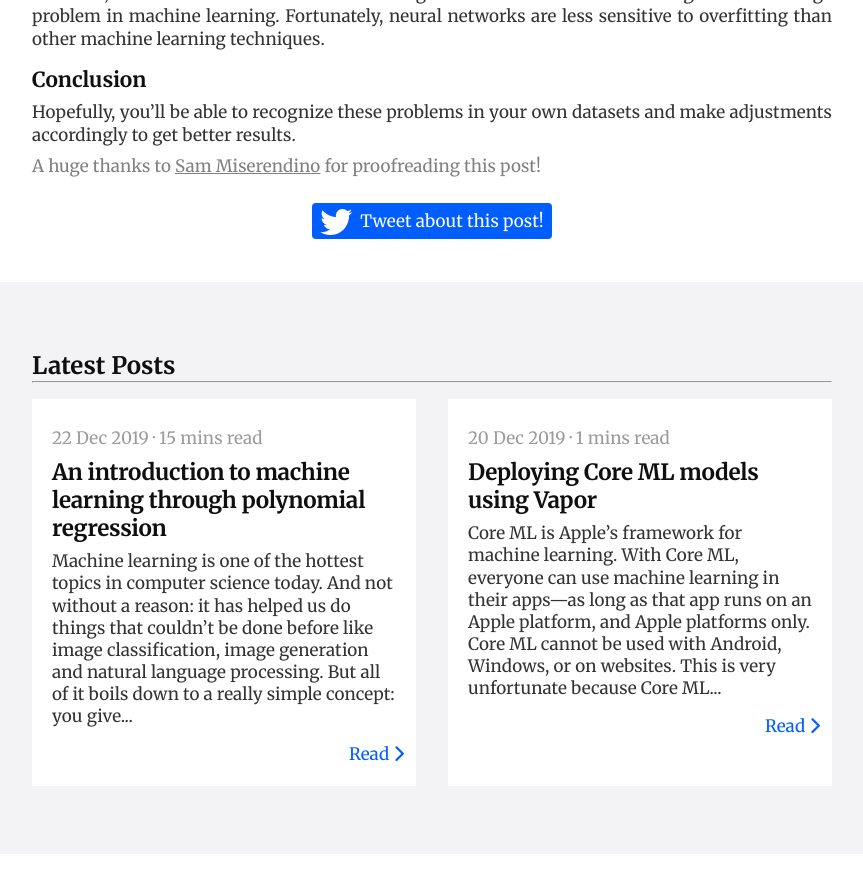
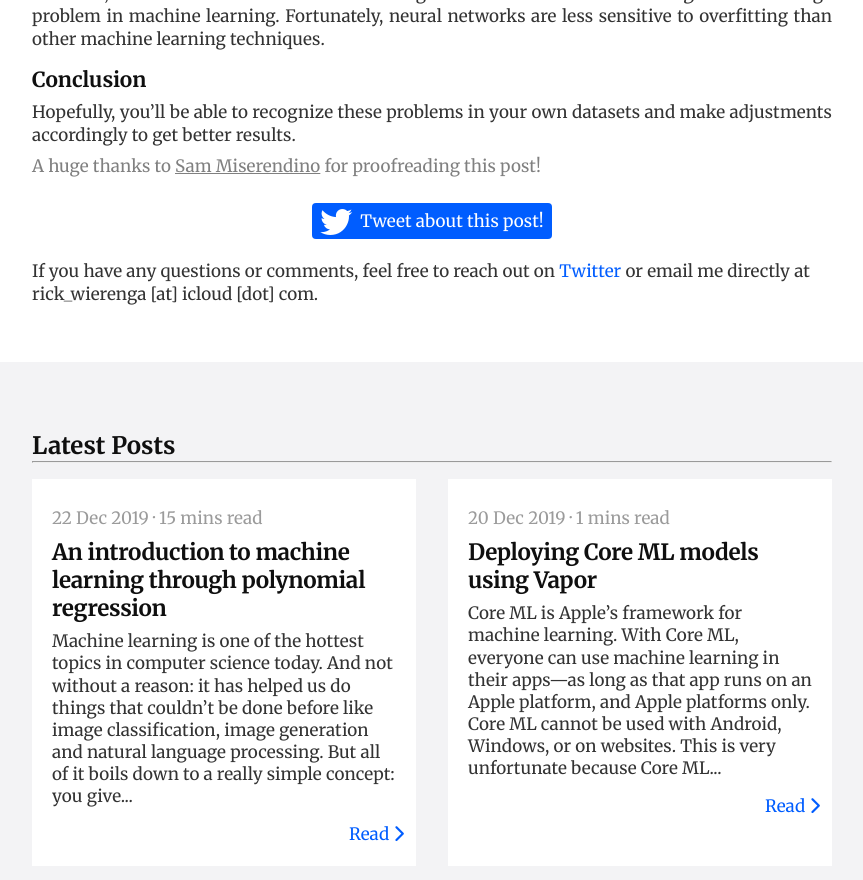
Before and after one commit to rickwierenga/rickwierenga.github.io, a Jekyll site: the page built from _posts/2019-08-03-FastAI2019-2-3.md, in a window 1280 px wide and 900 px high, scrolled down 1061 px. Shown: the top 880 px of the window, without its empty margins (208-1071 px from the left). Built offline with Jekyll 4.4.1, drawn with Linux system fonts in a browser that asks for light colours; nearby versions of some CDN libraries.

Commit message:
change post layout

```diff
--- a/_layouts/post.html
+++ b/_layouts/post.html
@@ -43,6 +43,9 @@
                 <i class="fa fa-2x fa-twitter twitter"></i><p>Tweet about this post!</p>
             </a>
         </div>
+
+        <br>
+        <p>If you have any questions or comments, feel free to reach out on <a href="https://twitter.com/rickwierenga">Twitter</a> or email me directly at rick_wierenga [at] icloud [dot] com.</p>
       </div>
 
       {% include latest_posts.html %}
```
